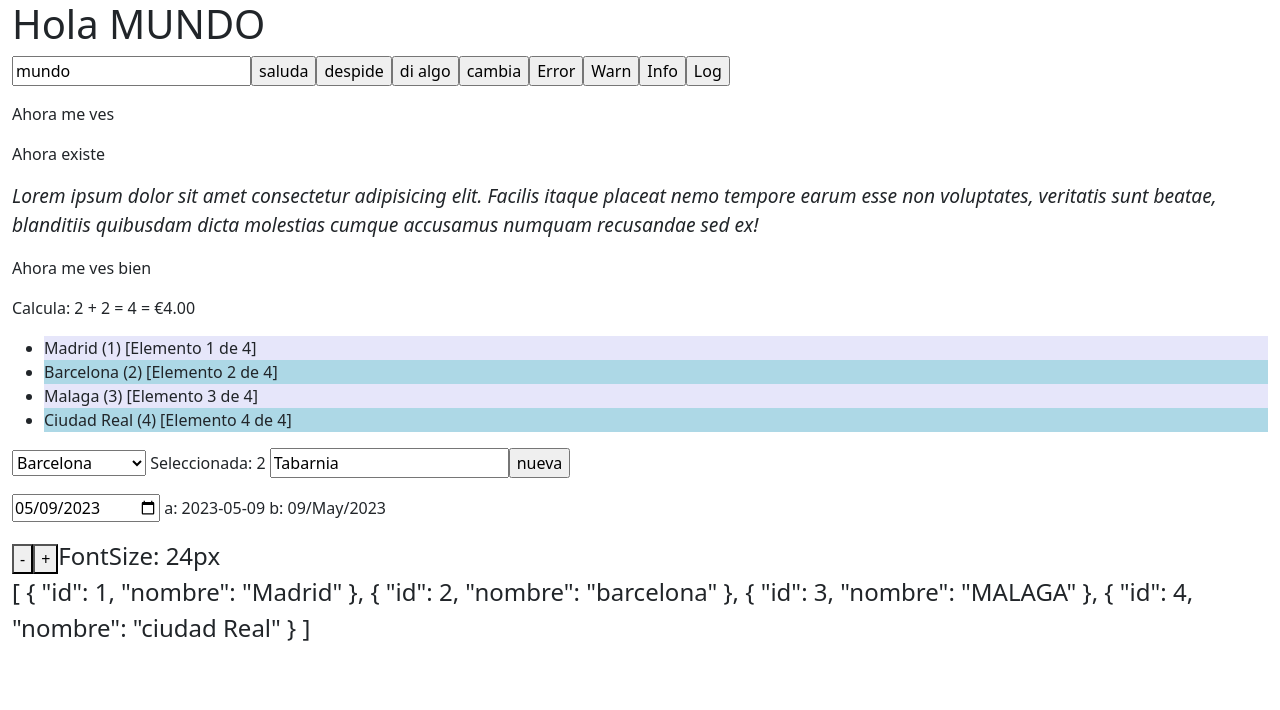
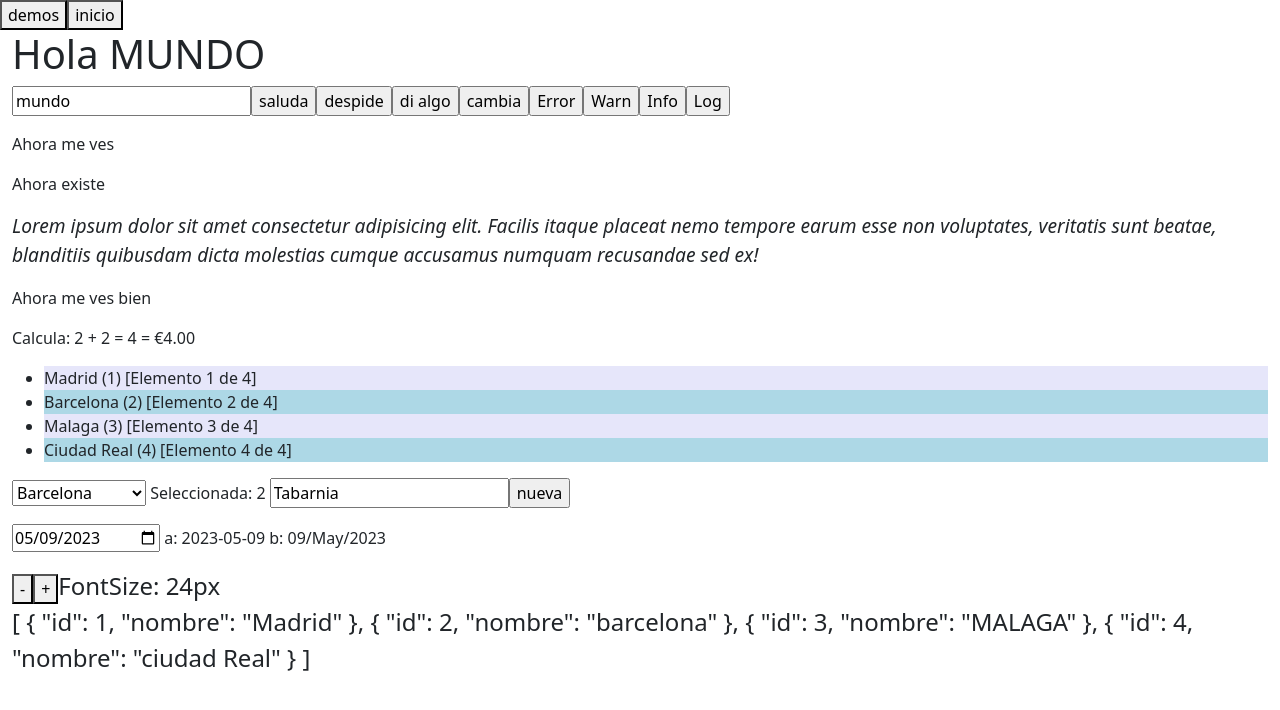
Before and after one commit to jmagit/REM20230508, an Angular app in the folder curso/: page / in a window 1280 px wide. Shown: the top 710 px of the page. Built offline with nearby package versions, Linux system fonts and the light colour scheme.

Commit message:
dinamico

```diff
--- a/curso/src/app/app.component.html
+++ b/curso/src/app/app.component.html
@@ -1,8 +1,2 @@
-<app-notification />
-<!-- <app-notification-modal /> -->
-<main class="container-fluid">
-  <app-demos />
-  <!-- <app-home /> -->
-  <router-outlet></router-outlet>
-
-</main>
+<app-dinamico />
+<router-outlet></router-outlet>
--- a/curso/src/app/demos/demos.component.html
+++ b/curso/src/app/demos/demos.component.html
@@ -49,3 +49,4 @@ Lorem ipsum dolor sit amet consectetur adipisicing elit. Facilis itaque placeat
 <p [style.font-size.px]="fontSize">
 {{listado | json}}
 </p>
+<app-grafico-svg />
--- a/curso/src/app/dinamico/dinamico.component.html
+++ b/curso/src/app/dinamico/dinamico.component.html
@@ -1 +1,9 @@
-<p>dinamico works!</p>
+<header>
+  <nav>
+    <button *ngFor="let item of menu; let indice=index; " type="button" (click)="seleccionar(indice)">{{item.texto}}</button>
+  </nav>
+</header>
+<app-notification />
+<main class="container-fluid">
+  <ng-container *ngComponentOutlet="seleccionado" />
+</main>
--- a/curso/src/app/dinamico/dinamico.component.ts
+++ b/curso/src/app/dinamico/dinamico.component.ts
@@ -1,4 +1,6 @@
 import { Component } from '@angular/core';
+import { HomeComponent } from '../main';
+import { DemosComponent } from '../demos/demos.component';
 
 @Component({
   selector: 'app-dinamico',
@@ -7,6 +9,12 @@ import { Component } from '@angular/core';
 })
 export class DinamicoComponent {
   menu = [
+    { texto: 'demos', icono: '', componente: DemosComponent },
+    { texto: 'inicio', icono: '', componente: HomeComponent},
+  ]
+  seleccionado = this.menu[0].componente
 
-  ]
+  seleccionar(index: number) {
+    this.seleccionado = this.menu[index].componente
+  }
 }
```
